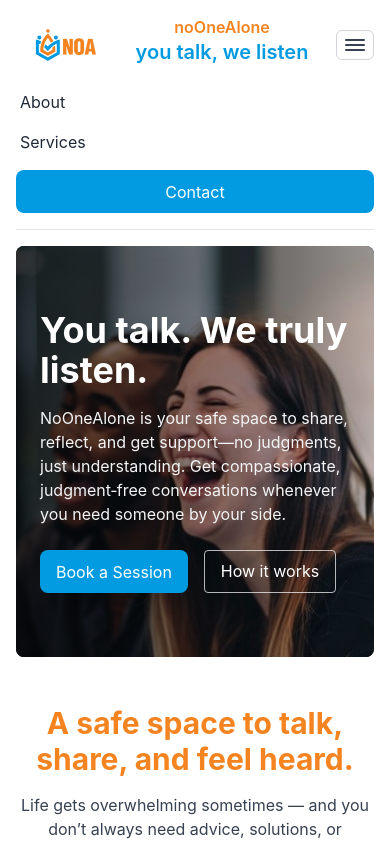
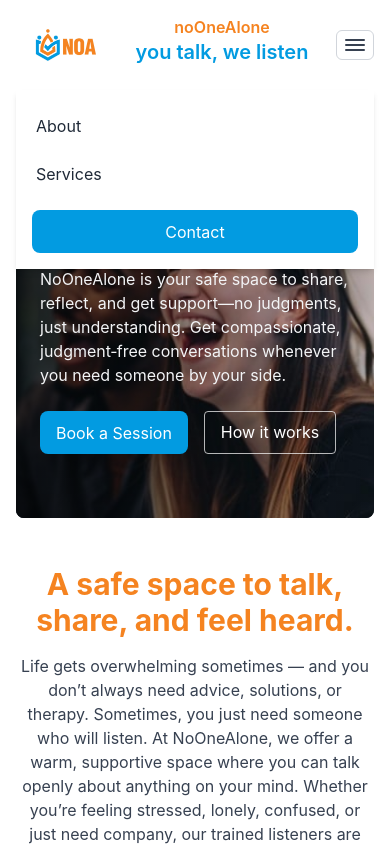
Before and after one commit to amolfrabad/saath, a Next.js app: page /en in a window 390 px wide. Both pictures are taken after a click on the button "Toggle navigation". Shown: the top 844 px of the page. Built offline with nearby package versions, Linux system fonts and the light colour scheme.

Commit message:
updated files

```diff
--- a/app/layout.tsx
+++ b/app/layout.tsx
@@ -1,13 +1,22 @@
 
-import './global.css'
+import './global.css';
+
 export const metadata = {
   title: 'noOneAlone',
-  description: 'You Talk. We Listen.'
-}
-export default function RootLayout({children}:{children:React.ReactNode}){
+  description: 'You Talk. We Listen.',
+  icons: {
+    icon: '/favicon.ico', // or '/icon.png' if you prefer PNG
+  },
+};
+
+export default function RootLayout({
+  children,
+}: {
+  children: React.ReactNode;
+}) {
   return (
     <html lang="en">
       <body>{children}</body>
     </html>
-  )
+  );
 }
--- a/components/Header.tsx
+++ b/components/Header.tsx
@@ -7,11 +7,13 @@
   const [open, setOpen] = useState(false);
 
   return (
-    <header className="py-4 border-b border-gray-200">
+    <header className="sticky top-0 z-50 bg-white border-b border-gray-200">
+      {/* Wrapper to allow top-full positioning from here */}
+      <div className="relative">
         {/* Top row: logo left + centered text + nav/hamburger right */}
-      <div className="flex items-center justify-between">
+        <div className="flex items-center justify-between py-4">
           {/* Logo (left) */}
-        <div className="flex items-center  max-w-[100px] sm:max-w-[160px] md:max-w-[200px]">
+          <div className="flex items-center max-w-[100px] sm:max-w-[160px] md:max-w-[200px]">
             <Link href="/en">
               <img
                 src="/logo-1.jpeg"
@@ -64,7 +66,8 @@
               type="button"
               className="md:hidden inline-flex flex-col items-center justify-center gap-[3px] p-2 ml-2 rounded-md border border-gray-300 text-gray-700 hover:bg-gray-100"
               aria-label="Toggle navigation"
-            onClick={() => setOpen((v) => !v)}
+              aria-expanded={open}
+              onClick={() => setOpen(v => !v)}
             >
               <span className="block w-5 h-[2px] bg-gray-700 rounded" />
               <span className="block w-5 h-[2px] bg-gray-700 rounded" />
@@ -73,32 +76,35 @@
           </div>
         </div>
 
-      {/* Mobile nav panel */}
+        {/* Mobile nav panel (overlay, auto height, starts under header) */}
         {open && (
-        <nav className="mt-3 flex flex-col gap-2 md:hidden">
+          <nav className="absolute inset-x-0 top-full z-40 bg-white md:hidden shadow-md">
+            <div className="px-4 py-4 flex flex-col gap-2">
               <Link
                 href="/en/about"
-            className="header-link block px-1 py-1 rounded hover:bg-gray-50"
+                className="header-link block px-1 py-2 rounded hover:bg-gray-50"
                 onClick={() => setOpen(false)}
               >
                 About
               </Link>
               <Link
                 href="/en/services"
-            className="header-link block px-1 py-1 rounded hover:bg-gray-50"
+                className="header-link block px-1 py-2 rounded hover:bg-gray-50"
                 onClick={() => setOpen(false)}
               >
                 Services
               </Link>
               <Link
                 href="/en/contact"
-            className="header-link btn-primary inline-flex items-center justify-center mt-1"
+                className="header-link btn-primary inline-flex items-center justify-center mt-2"
                 onClick={() => setOpen(false)}
               >
                 Contact
               </Link>
+            </div>
           </nav>
         )}
+      </div>
     </header>
   );
 }
```
Also changed, not shown: public/NOA.png (added), 1 other file (tests, documents, lock files or other folders). Lines whose indentation alone changed are shown as unchanged.
